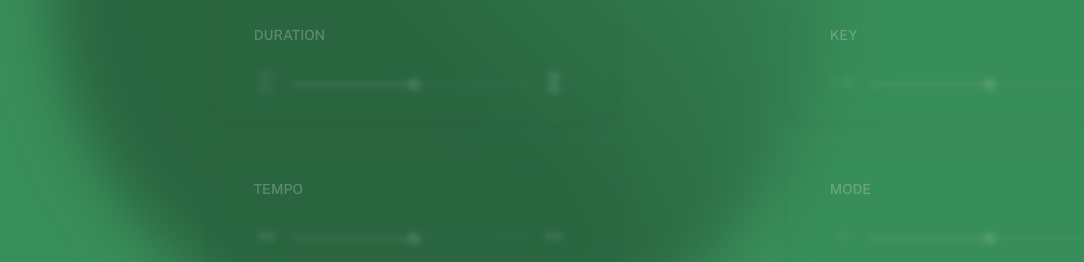
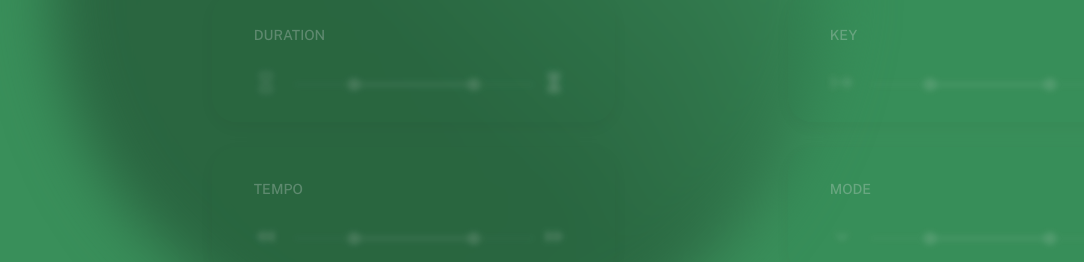
Before and after one commit to pointandline/specify, a Next.js app in the folder specify/: page / in a window 1280 px wide. Both pictures are taken after a click on the button "Begin.". Shown: the part 538-800 px from the top of the page, without its empty margins (196-1280 px from the left). Built offline with nearby package versions, Linux system fonts and the light colour scheme.

Commit message:
add [ui] RangeSlider: implement range slider & update icon fading

```diff
--- a/specify/components/RangeSlider.js
+++ b/specify/components/RangeSlider.js
@@ -1,4 +1,4 @@
-import React, { useState, useEffect } from 'react';
+import React, { useState } from 'react';
 
 import Box from '@mui/material/Box'
 import IconButton from '@mui/material/IconButton'
@@ -7,6 +7,7 @@ import Slider from '@mui/material/Slider'
 // it's gross to import component A's module-based CSS into component B,
 // but this should fix the styles not applying — the generated HTML classes are unique!
 import styles from '@/styles/MainUICard.module.css'
+
 // ughhhhh
 import {
   // slider icons in order of appearance
@@ -73,22 +74,29 @@ const iconMapping = {
 
 
 export default function RangeSlider({ param }) {
+  console.log(param)
   const { name, range, tippingPoint, leftIcon, rightIcon } = param;
 
   const getIconComponent = (iconName) => {
     return iconMapping[iconName] || null;
   }
 
-  // and boom we're done! since this is a component for each individual card,
-  // our icons get loaded in automatically according to our utils/constants.js mapping!
+  // boom, this is dynamic icon loading for our cards! since this component renders each
+  // individual card slider, our icons load in automatically according to our utils/constants.js mapping!
   const LeftIconComponent = getIconComponent(leftIcon);
   const RightIconComponent = getIconComponent(rightIcon);
 
-  // now we're going to animate the opacity of the L/R icons according to the slider position :)
-  const [sliderValue, setSliderValue] = useState(50)  // default midpoint state
+  // now we're going to animate the opacity of the L/R icons according to the slider position!
+  // some of the params' sliders/inputs will need to be customised, but let's set up a generic case first.
+  const [sliderValue, setSliderValue] = useState([25, 75])  // default midpoint state for range slider
+  const minSliderValue = 0;   // once we start passing real ranges, this will be:  range?.min || 0
+  const maxSliderValue = 100; // and this will be:  range?.max || 100
 
-  const leftIconOpacity = 0.1 + ((100 - sliderValue) / 100) * 0.7;  // min 0.1, max 0.9 opacity for left=0
-  const rightIconOpacity = 0.1 + (sliderValue / 100) * 0.7;  // min 0.1, max 0.9 opacity for right=100
+  // things got a little more complicated going from a single slider to a range, but check it out —
+  // we can just sliderValue[0]/[1] because this prebuilt component always passes (min, max) in order!
+  // otherwise, when the rightmost slider button became the leftmost, we would have had to evaluate min/max first.
+  const leftIconOpacity = 0.1 + ((100 - sliderValue[0]) / 100) * 0.8;
+  const rightIconOpacity = 0.1 + (sliderValue[1] / 100) * 0.8;
 
   const handleSliderChange = (event, newSliderValue) => {
     setSliderValue(newSliderValue);
@@ -114,7 +122,6 @@ export default function RangeSlider({ param }) {
       <Slider
         size="small"
         valueLabelDisplay="auto"
-        defaultValue={50}
         value={sliderValue}
         onChange={handleSliderChange}
         sx={{
@@ -122,8 +129,9 @@ export default function RangeSlider({ param }) {
           marginLeft: 1,
           marginRight: 1,
           '& .MuiSlider-valueLabel': {
-            backgroundColor: 'rgba(0, 0, 0, 0.5)',
-            color: 'text.primary.light',
+            backgroundColor: 'rgba(0,0,63,0.4)',
+            color: 'primary',
+            zIndex: 1,
           },
         }}
       />
```
